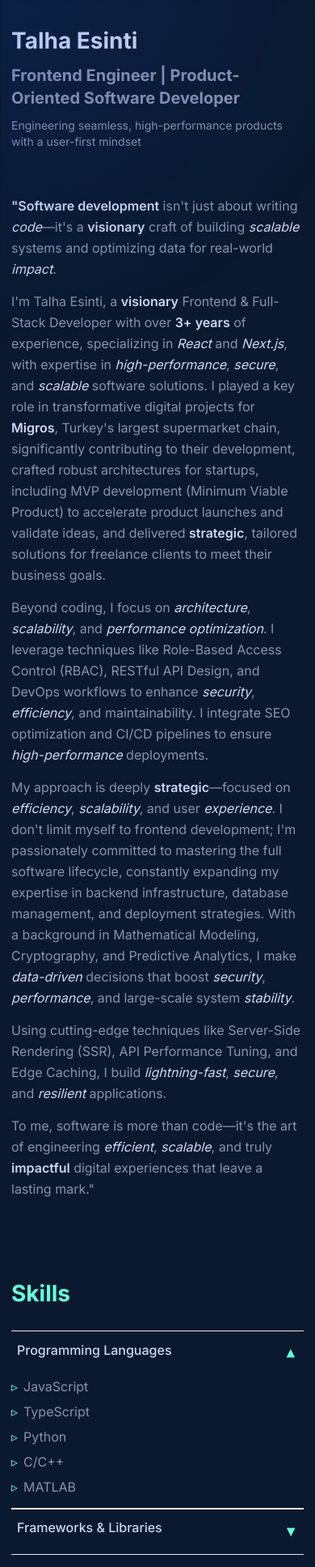
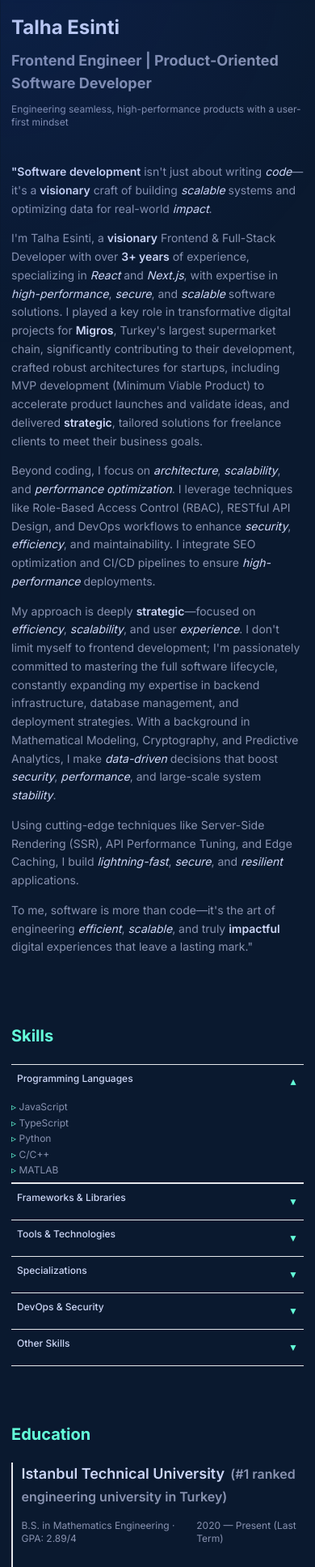
Before and after one commit to talhaesinti/talha-esinti-portfolio, a Next.js app: page / in a window 390 px wide. Shown: the part 52-1987 px from the top of the page at 81% size. Built offline with nearby package versions, Linux system fonts and the light colour scheme.

Commit message:
Mobil görünüm için font boyutları ve boşluklar daha da küçültüldü

```diff
--- a/src/components/MainContent.tsx
+++ b/src/components/MainContent.tsx
@@ -86,34 +86,34 @@ const ExperienceCard = ({ experience }: { experience: Experience }) => {
       initial={{ y: 20, opacity: 0 }}
       whileInView={{ y: 0, opacity: 1 }}
       transition={{ duration: 0.5 }}
-      className="group hover:bg-secondary/20 p-4 md:p-6 -mx-4 md:-mx-6 rounded-lg transition-colors"
+      className="group hover:bg-secondary/20 p-2 md:p-3 -mx-2 md:-mx-3 rounded-lg transition-colors"
     >
-      <div className="flex items-baseline gap-2 text-base text-text-secondary">
+      <div className="flex items-baseline gap-1 text-xs md:text-sm text-text-secondary">
         <span>{experience[language].date}</span>
       </div>
-      <h3 className="text-xl md:text-2xl font-semibold text-text-primary mt-2 group-hover:text-accent transition-colors">
+      <h3 className="text-base md:text-lg font-semibold text-text-primary mt-1 md:mt-2 group-hover:text-accent transition-colors">
         {experience[language].position} · <span className="text-accent">{experience[language].company}</span>
       </h3>
-      <ul className="mt-4 space-y-2.5 text-text-secondary">
+      <ul className="mt-2 md:mt-3 space-y-1 md:space-y-2 text-text-secondary">
         {experience[language].bullets.map((bullet, i) => (
           <li key={i} className="flex items-start">
-            <span className="text-accent mr-2 text-base flex-shrink-0">▹</span>
+            <span className="text-accent mr-1 md:mr-2 text-xs md:text-sm flex-shrink-0">▹</span>
             {bullet.includes('<') ? (
               <HTMLContent
                 html={bullet}
-                className="text-base leading-relaxed [&_strong]:text-text-primary [&_strong]:font-semibold [&_em]:italic"
+                className="text-xs md:text-sm leading-relaxed [&_strong]:text-text-primary [&_strong]:font-semibold [&_em]:italic"
               />
             ) : (
-              <span className="text-base leading-relaxed">{bullet}</span>
+              <span className="text-xs md:text-sm leading-relaxed">{bullet}</span>
             )}
           </li>
         ))}
       </ul>
-      <div className="flex flex-wrap gap-2 mt-4">
+      <div className="flex flex-wrap gap-1 md:gap-1.5 mt-2 md:mt-3">
         {experience.tech.map((tech, i) => (
           <span
             key={i}
-            className="px-3 py-1 text-[13px] font-medium bg-tech-tag text-accent rounded-full"
+            className="px-1.5 py-0.5 text-[10px] md:text-xs font-medium bg-tech-tag text-accent rounded-full"
           >
             {tech}
           </span>
@@ -136,37 +136,37 @@ const ProjectCard = ({ project }: { project: Project }) => {
       initial={{ y: 20, opacity: 0 }}
       whileInView={{ y: 0, opacity: 1 }}
       transition={{ duration: 0.5 }}
-      className="group hover:bg-secondary/20 p-6 -mx-6 rounded-lg transition-colors"
+      className="group hover:bg-secondary/20 p-2 md:p-4 -mx-2 md:-mx-4 rounded-lg transition-colors"
     >
-      <h3 className="text-xl font-semibold text-text-primary group-hover:text-accent transition-colors">
+      <h3 className="text-base md:text-lg font-semibold text-text-primary group-hover:text-accent transition-colors">
         {project[language].title}
       </h3>
-      <ul className="mt-4 space-y-2 text-text-secondary">
+      <ul className="mt-2 md:mt-3 space-y-1 md:space-y-1.5 text-text-secondary">
         {project[language].bullets.map((bullet, i) => (
           <li key={i} className="flex items-start">
-            <span className="text-accent mr-2">▹</span>
+            <span className="text-accent mr-1 md:mr-2">▹</span>
             {bullet.includes('<') ? (
               <HTMLContent
                 html={bullet}
-                className="text-base leading-relaxed [&_strong]:text-text-primary [&_strong]:font-semibold [&_em]:italic [&_a]:text-accent [&_a]:underline [&_a]:hover:text-accent/80"
+                className="text-xs md:text-sm leading-relaxed [&_strong]:text-text-primary [&_strong]:font-semibold [&_em]:italic [&_a]:text-accent [&_a]:underline [&_a]:hover:text-accent/80"
               />
             ) : (
-              <span className="text-base leading-relaxed">{bullet}</span>
+              <span className="text-xs md:text-sm leading-relaxed">{bullet}</span>
             )}
           </li>
         ))}
       </ul>
 
       {/* Project Links */}
-      <div className="mt-4 flex items-center gap-4">
+      <div className="mt-2 md:mt-4 flex items-center gap-2 md:gap-4">
         {project.links?.github && (
           <a
             href={project.links.github}
             target="_blank"
             rel="noopener noreferrer"
-            className="text-accent hover:text-accent/80 transition-colors flex items-center gap-1"
+            className="text-accent hover:text-accent/80 transition-colors flex items-center gap-1 text-xs md:text-sm"
           >
-            <svg xmlns="http://www.w3.org/2000/svg" width="18" height="18" viewBox="0 0 24 24" fill="none" stroke="currentColor" strokeWidth="2" strokeLinecap="round" strokeLinejoin="round">
+            <svg xmlns="http://www.w3.org/2000/svg" width="14" height="14" viewBox="0 0 24 24" fill="none" stroke="currentColor" strokeWidth="2" strokeLinecap="round" strokeLinejoin="round">
               <path d="M9 19c-5 1.5-5-2.5-7-3m14 6v-3.87a3.37 3.37 0 0 0-.94-2.61c3.14-.35 6.44-1.54 6.44-7A5.44 5.44 0 0 0 20 4.77 5.07 5.07 0 0 0 19.91 1S18.73.65 16 2.48a13.38 13.38 0 0 0-7 0C6.27.65 5.09 1 5.09 1A5.07 5.07 0 0 0 5 4.77a5.44 5.44 0 0 0-1.5 3.78c0 5.42 3.3 6.61 6.44 7A3.37 3.37 0 0 0 9 18.13V22"></path>
             </svg>
             {project.links?.frontend ? 'Backend' : 'GitHub'}
@@ -178,9 +178,9 @@ const ProjectCard = ({ project }: { project: Project }) => {
             href={project.links.frontend}
             target="_blank"
             rel="noopener noreferrer"
-            className="text-accent hover:text-accent/80 transition-colors flex items-center gap-1"
+            className="text-accent hover:text-accent/80 transition-colors flex items-center gap-1 text-xs md:text-sm"
           >
-            <svg xmlns="http://www.w3.org/2000/svg" width="18" height="18" viewBox="0 0 24 24" fill="none" stroke="currentColor" strokeWidth="2" strokeLinecap="round" strokeLinejoin="round">
+            <svg xmlns="http://www.w3.org/2000/svg" width="14" height="14" viewBox="0 0 24 24" fill="none" stroke="currentColor" strokeWidth="2" strokeLinecap="round" strokeLinejoin="round">
               <path d="M9 19c-5 1.5-5-2.5-7-3m14 6v-3.87a3.37 3.37 0 0 0-.94-2.61c3.14-.35 6.44-1.54 6.44-7A5.44 5.44 0 0 0 20 4.77 5.07 5.07 0 0 0 19.91 1S18.73.65 16 2.48a13.38 13.38 0 0 0-7 0C6.27.65 5.09 1 5.09 1A5.07 5.07 0 0 0 5 4.77a5.44 5.44 0 0 0-1.5 3.78c0 5.42 3.3 6.61 6.44 7A3.37 3.37 0 0 0 9 18.13V22"></path>
             </svg>
             Frontend
@@ -192,9 +192,9 @@ const ProjectCard = ({ project }: { project: Project }) => {
             href={project.links.live}
             target="_blank"
             rel="noopener noreferrer"
-            className="text-accent hover:text-accent/80 transition-colors flex items-center gap-1"
+            className="text-accent hover:text-accent/80 transition-colors flex items-center gap-1 text-xs md:text-sm"
           >
-            <svg xmlns="http://www.w3.org/2000/svg" width="18" height="18" viewBox="0 0 24 24" fill="none" stroke="currentColor" strokeWidth="2" strokeLinecap="round" strokeLinejoin="round">
+            <svg xmlns="http://www.w3.org/2000/svg" width="14" height="14" viewBox="0 0 24 24" fill="none" stroke="currentColor" strokeWidth="2" strokeLinecap="round" strokeLinejoin="round">
               <path d="M18 13v6a2 2 0 0 1-2 2H5a2 2 0 0 1-2-2V8a2 2 0 0 1 2-2h6"></path>
               <polyline points="15 3 21 3 21 9"></polyline>
               <line x1="10" y1="14" x2="21" y2="3"></line>
@@ -204,11 +204,11 @@ const ProjectCard = ({ project }: { project: Project }) => {
         )}
       </div>
 
-      <div className="flex flex-wrap gap-2 mt-4">
+      <div className="flex flex-wrap gap-2 md:gap-3 mt-2 md:mt-4">
         {project.tech.map((tech, i) => (
           <span
             key={i}
-            className="px-3 py-1 text-[13px] font-medium bg-tech-tag text-accent rounded-full"
+            className="px-1.5 py-0.5 text-[10px] md:text-xs font-medium bg-tech-tag text-accent rounded-full"
           >
             {tech}
           </span>
@@ -227,12 +227,12 @@ const SkillCategory = ({ category, isOpen, onToggle }: SkillCategoryProps) => {
     >
       <button
         onClick={onToggle}
-        className="w-full py-3 flex items-center justify-between text-left hover:bg-secondary/10 transition-colors"
+        className="w-full py-1.5 md:py-2 flex items-center justify-between text-left hover:bg-secondary/10 transition-colors"
       >
-        <h3 className="text-base font-medium text-text-primary">
+        <h3 className="text-xs md:text-sm font-medium text-text-primary">
           {category.title}
         </h3>
-        <span className={`text-accent transition-transform ${isOpen ? 'rotate-180' : ''}`}>
+        <span className={`text-accent transition-transform ${isOpen ? 'rotate-180' : ''} text-xs md:text-sm`}>
           ▼
         </span>
       </button>
@@ -242,10 +242,10 @@ const SkillCategory = ({ category, isOpen, onToggle }: SkillCategoryProps) => {
         transition={{ duration: 0.3 }}
         className="overflow-hidden"
       >
-        <ul className="space-y-2 text-base text-text-secondary pb-4">
+        <ul className="space-y-1 md:space-y-1.5 text-xs md:text-sm text-text-secondary pb-2 md:pb-3">
           {category.items.map((item: string, i: number) => (
             <li key={i} className="flex items-start">
-              <span className="text-accent mr-2">▹</span>
+              <span className="text-accent mr-1 md:mr-2">▹</span>
               <span>{item}</span>
             </li>
           ))}
@@ -263,23 +263,23 @@ const ReferenceCard = ({ reference }: { reference: Reference }) => {
       initial={{ y: 20, opacity: 0 }}
       whileInView={{ y: 0, opacity: 1 }}
       transition={{ duration: 0.5 }}
-      className="group hover:bg-secondary/20 p-6 -mx-6 rounded-lg transition-colors"
+      className="group hover:bg-secondary/20 p-2 md:p-4 -mx-2 md:-mx-4 rounded-lg transition-colors"
     >
-      <div className="flex flex-col md:flex-row md:items-center justify-between mb-4">
+      <div className="flex flex-col md:flex-row md:items-center justify-between mb-2 md:mb-3">
         <div>
-          <h3 className="text-xl font-semibold text-text-primary group-hover:text-accent transition-colors">
+          <h3 className="text-base md:text-lg font-semibold text-text-primary group-hover:text-accent transition-colors">
             {reference[language].name}
           </h3>
-          <p className="text-text-secondary">
+          <p className="text-xs md:text-sm text-text-secondary">
             {reference[language].position}, {reference[language].institution}
           </p>
         </div>
-        <p className="text-sm text-text-secondary mt-2 md:mt-0">
+        <p className="text-[10px] md:text-xs text-text-secondary mt-1 md:mt-0">
           {reference[language].contact}
         </p>
       </div>
 
-      <blockquote className="border-l-2 border-accent/30 pl-4 italic text-text-secondary">
+      <blockquote className="border-l-2 border-accent/30 pl-2 md:pl-3 italic text-xs md:text-sm text-text-secondary">
         &quot;{reference[language].quote}&quot;
       </blockquote>
     </motion.div>
@@ -293,26 +293,26 @@ const MainContent = () => {
   return (
     <main className="flex-1 md:ml-[350px]">
       <div className="max-w-4xl mx-auto px-4 md:px-8">
-        <section id="about" className="md:py-24 py-12 md:scroll-mt-0 scroll-mt-32">
+        <section id="about" className="md:py-24 py-10 md:scroll-mt-0 scroll-mt-32">
           <motion.div
             initial={{ y: 20, opacity: 0 }}
             whileInView={{ y: 0, opacity: 1 }}
             transition={{ duration: 0.5 }}
-            className="space-y-8"
+            className="space-y-6 md:space-y-8"
           >
-            <div className="md:hidden mb-16 pt-12">
-              <h1 className="text-3xl font-bold text-text-primary">
+            <div className="md:hidden mb-12 pt-10">
+              <h1 className="text-2xl md:text-3xl font-bold text-text-primary">
                 Talha Esinti
               </h1>
-              <h2 className="text-xl text-text-secondary mt-2">
+              <h2 className="text-lg md:text-xl text-text-secondary mt-1 md:mt-2">
                 {navigationData[language].header.role}
               </h2>
-              <p className="text-sm text-text-secondary/80 mt-2">
+              <p className="text-xs md:text-sm text-text-secondary/80 mt-1 md:mt-2">
                 {navigationData[language].header.subtitle}
               </p>
             </div>
 
-            <div className="space-y-6 text-base text-text-secondary/70 leading-relaxed">
+            <div className="space-y-4 md:space-y-6 text-sm md:text-base text-text-secondary/70 leading-relaxed">
               {about[language]?.greeting && (
                 <HTMLContent
                   html={about[language].greeting}
@@ -353,14 +353,14 @@ const MainContent = () => {
           </motion.div>
         </section>
 
-        <section id="skills" className="md:py-24 py-12 md:scroll-mt-0 scroll-mt-32">
+        <section id="skills" className="md:py-24 py-10 md:scroll-mt-0 scroll-mt-32">
           <motion.div
             initial={{ y: 20, opacity: 0 }}
             whileInView={{ y: 0, opacity: 1 }}
             transition={{ duration: 0.5 }}
-            className="space-y-8"
+            className="space-y-6 md:space-y-8"
           >
-            <h2 className="text-3xl font-bold text-accent">
+            <h2 className="text-xl md:text-3xl font-bold text-accent">
               {skillsData.title[language]}
             </h2>
 
@@ -403,20 +403,20 @@ const MainContent = () => {
           </motion.div>
         </section>
 
-        <section id="education" className="md:py-24 py-12 md:scroll-mt-0 scroll-mt-32">
+        <section id="education" className="md:py-24 py-10 md:scroll-mt-0 scroll-mt-32">
           <motion.div
             initial={{ y: 20, opacity: 0 }}
             whileInView={{ y: 0, opacity: 1 }}
             transition={{ duration: 0.5 }}
-            className="space-y-8"
+            className="space-y-6 md:space-y-8"
           >
-            <h2 className="text-3xl font-bold text-accent">
+            <h2 className="text-xl md:text-3xl font-bold text-accent">
               {educationData.title[language]}
             </h2>
-            <div className="space-y-6 border-l-2 border-accent/20 pl-4">
-              <div className="space-y-2">
+            <div className="space-y-4 md:space-y-6 border-l-2 border-accent/20 pl-3 md:pl-4">
+              <div className="space-y-1 md:space-y-2">
                 <div className="flex items-baseline justify-between">
-                  <h3 className="text-xl md:text-2xl font-semibold text-text-primary">
+                  <h3 className="text-lg md:text-xl font-semibold text-text-primary">
                     {education[language].school}
                     <span className="text-base text-text-secondary ml-2">
                       {education[language].school_rank}
@@ -424,22 +424,22 @@ const MainContent = () => {
                   </h3>
                 </div>
                 <div className="flex items-baseline justify-between text-text-secondary">
-                  <p className="text-base">
+                  <p className="text-xs md:text-base">
                     {education[language].degree} · {education[language].gpa}
                   </p>
-                  <p className="text-base">{education[language].date}</p>
+                  <p className="text-xs md:text-base">{education[language].date}</p>
                 </div>
               </div>
 
-              <div className="mt-8">
-                <h4 className="text-base font-semibold text-accent mb-4">
+              <div className="mt-4 md:mt-8">
+                <h4 className="text-sm md:text-base font-semibold text-accent mb-2 md:mb-4">
                   {education[language].coursework.title}
                 </h4>
-                <ul className="grid grid-cols-1 md:grid-cols-2 gap-4">
+                <ul className="grid grid-cols-1 md:grid-cols-2 gap-2 md:gap-4">
                   {education[language].coursework.courses.map((course, index) => (
                     <li key={index} className="flex items-start">
-                      <span className="text-accent mr-2 text-base">▹</span>
-                      <span className="text-base text-text-secondary">{course}</span>
+                      <span className="text-accent mr-1 md:mr-2 text-xs md:text-base">▹</span>
+                      <span className="text-xs md:text-base text-text-secondary">{course}</span>
                     </li>
                   ))}
                 </ul>
@@ -448,17 +448,17 @@ const MainContent = () => {
           </motion.div>
         </section>
 
-        <section id="experience" className="md:py-24 py-12 md:scroll-mt-0 scroll-mt-32">
+        <section id="experience" className="md:py-24 py-10 md:scroll-mt-0 scroll-mt-32">
           <motion.div
             initial={{ y: 20, opacity: 0 }}
             whileInView={{ y: 0, opacity: 1 }}
             transition={{ duration: 0.5 }}
-            className="space-y-8"
+            className="space-y-6 md:space-y-8"
           >
-            <h2 className="text-3xl font-bold text-accent">
+            <h2 className="text-xl md:text-3xl font-bold text-accent">
               {experienceData.title[language]}
             </h2>
-            <div className="space-y-8 md:space-y-12">
+            <div className="space-y-6 md:space-y-12">
               {experiences.map((exp, index) => (
                 <ExperienceCard key={index} experience={exp} />
               ))}
@@ -466,15 +466,15 @@ const MainContent = () => {
           </motion.div>
         </section>
 
-        <section id="projects" className="md:py-24 py-12 md:scroll-mt-0 scroll-mt-32">
+        <section id="projects" className="md:py-24 py-10 md:scroll-mt-0 scroll-mt-32">
           <motion.div
             initial={{ y: 20, opacity: 0 }}
             whileInView={{ y: 0, opacity: 1 }}
             transition={{ duration: 0.5 }}
-            className="space-y-8"
+            className="space-y-6 md:space-y-8"
           >
-            <h2 className="text-3xl font-bold text-accent">{projectsData.title[language]}</h2>
-            <div className="space-y-12">
+            <h2 className="text-xl md:text-3xl font-bold text-accent">{projectsData.title[language]}</h2>
+            <div className="space-y-6 md:space-y-12">
               {projects.map((project, index) => (
                 <ProjectCard key={index} project={project} />
               ))}
@@ -482,17 +482,17 @@ const MainContent = () => {
           </motion.div>
         </section>
 
-        <section id="references" className="md:py-24 py-12 md:scroll-mt-0 scroll-mt-32">
+        <section id="references" className="md:py-24 py-10 md:scroll-mt-0 scroll-mt-32">
           <motion.div
             initial={{ y: 20, opacity: 0 }}
             whileInView={{ y: 0, opacity: 1 }}
             transition={{ duration: 0.5 }}
-            className="space-y-8"
+            className="space-y-6 md:space-y-8"
           >
-            <h2 className="text-3xl font-bold text-accent">
+            <h2 className="text-xl md:text-3xl font-bold text-accent">
               {referencesData.title[language]}
             </h2>
-            <div className="space-y-8">
+            <div className="space-y-6 md:space-y-8">
               {referencesData.data.map((reference, index) => (
                 <ReferenceCard key={index} reference={reference} />
               ))}
@@ -500,28 +500,28 @@ const MainContent = () => {
           </motion.div>
         </section>
 
-        <section id="contact" className="md:py-24 py-12 md:scroll-mt-0 scroll-mt-32">
+        <section id="contact" className="md:py-24 py-10 md:scroll-mt-0 scroll-mt-32">
           <motion.div
             initial={{ y: 20, opacity: 0 }}
             whileInView={{ y: 0, opacity: 1 }}
             transition={{ duration: 0.5 }}
-            className="space-y-8"
+            className="space-y-6 md:space-y-8"
           >
-            <h2 className="text-3xl font-bold text-accent">
+            <h2 className="text-xl md:text-3xl font-bold text-accent">
               {contact[language].title}
             </h2>
-            <p className="text-text-secondary text-lg leading-relaxed max-w-2xl">
+            <p className="text-text-secondary text-sm md:text-lg leading-relaxed max-w-2xl">
               {contact[language].description}
             </p>
-            <div className="mt-8">
+            <div className="mt-4 md:mt-8">
               <a
                 href="mailto:talha.esinti@gmail.com"
-                className="inline-flex items-center px-6 py-3 border border-accent text-accent hover:bg-accent/10 transition-all rounded text-sm font-medium tracking-wide"
+                className="inline-flex items-center px-4 md:px-6 py-2 md:py-3 border border-accent text-accent hover:bg-accent/10 transition-all rounded text-xs md:text-sm font-medium tracking-wide"
                 rel="noopener noreferrer"
                 target="_blank"
               >
                 <span>{contact[language].button}</span>
-                <svg xmlns="http://www.w3.org/2000/svg" className="h-4 w-4 ml-2" fill="none" viewBox="0 0 24 24" stroke="currentColor">
+                <svg xmlns="http://www.w3.org/2000/svg" className="h-3 w-3 md:h-4 md:w-4 ml-1 md:ml-2" fill="none" viewBox="0 0 24 24" stroke="currentColor">
                   <path strokeLinecap="round" strokeLinejoin="round" strokeWidth={2} d="M14 5l7 7m0 0l-7 7m7-7H3" />
                 </svg>
               </a>
```
